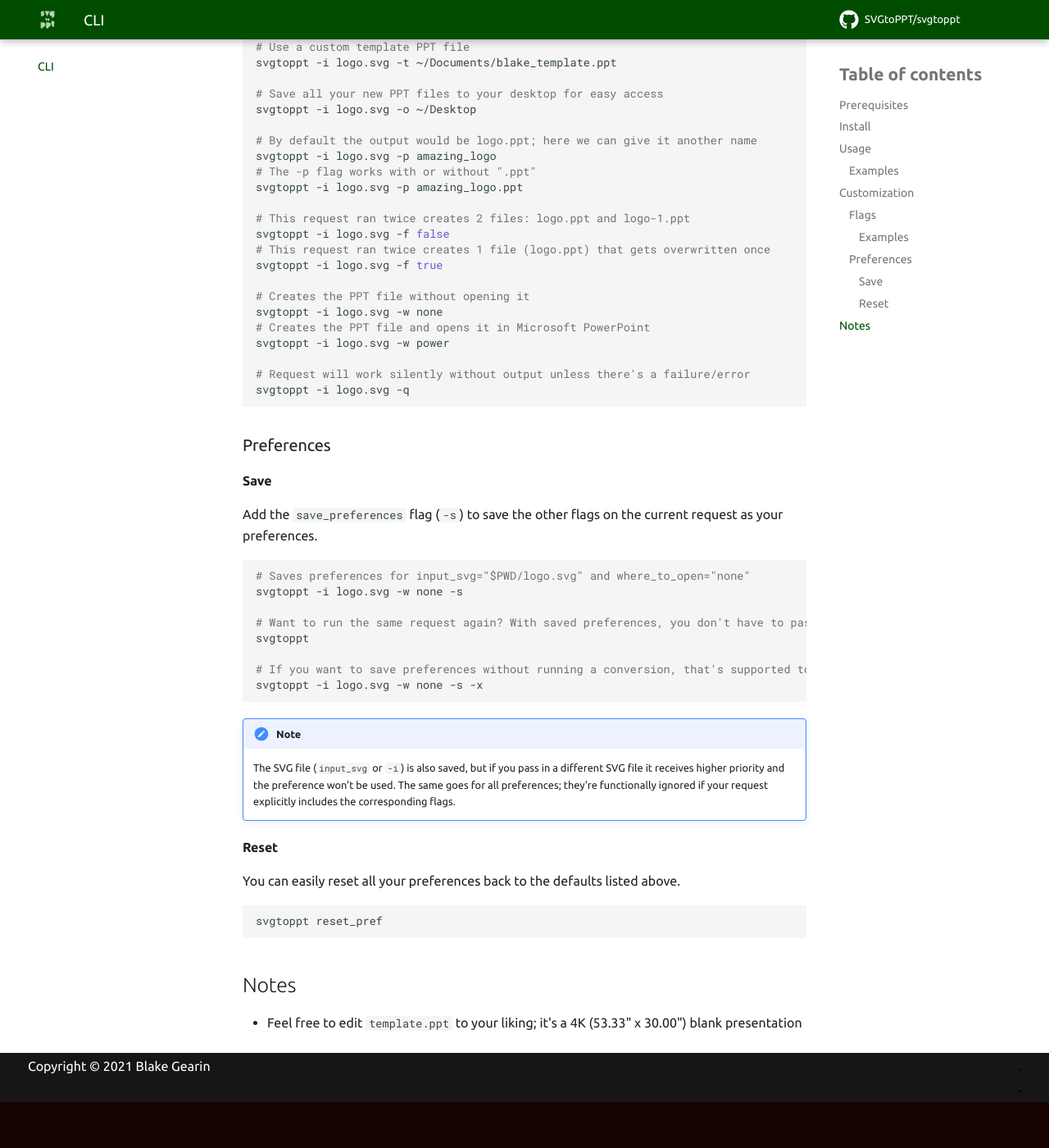
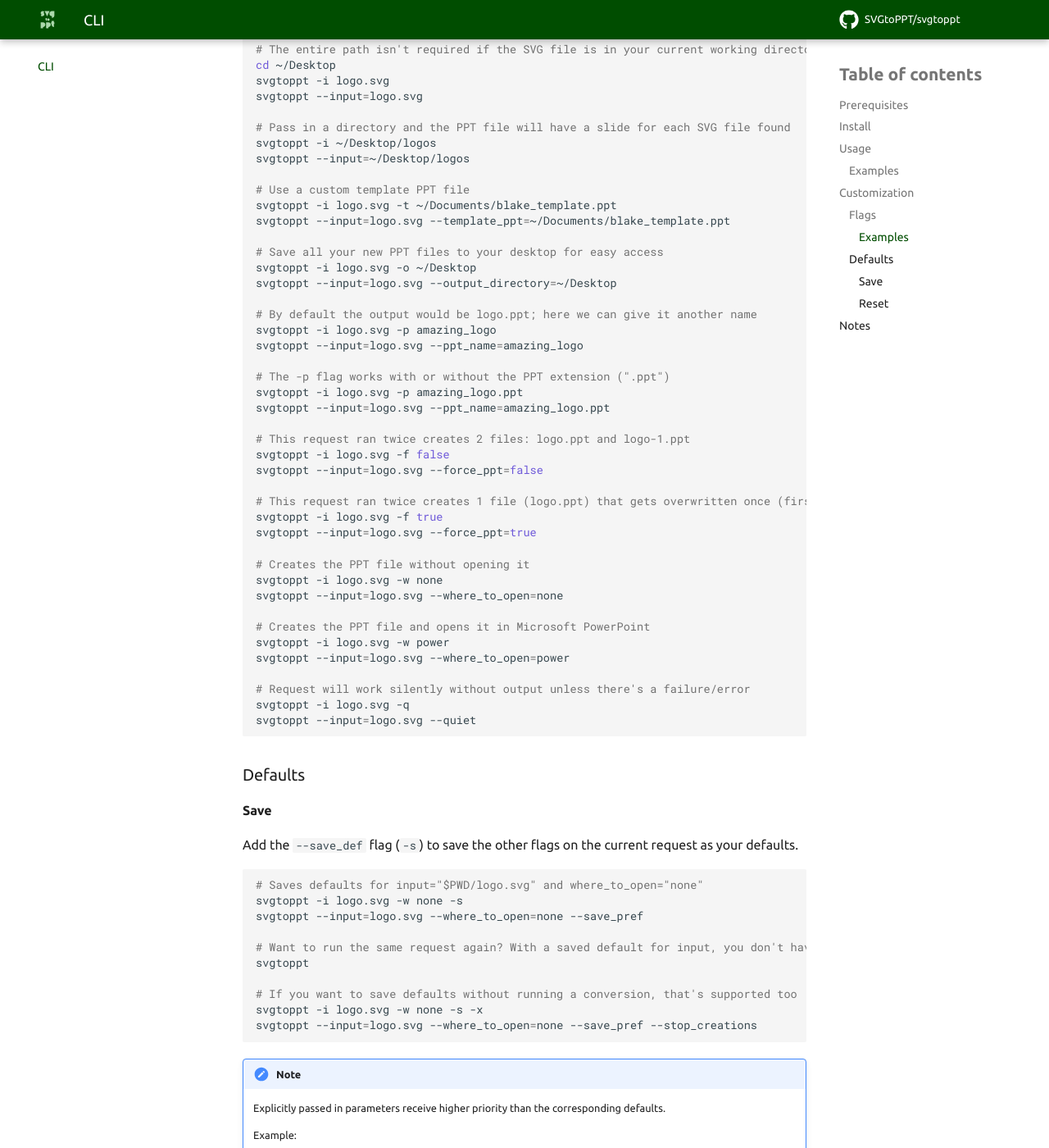
Before and after one commit to SVGtoPPT/svgtoppt-website, an MkDocs documentation site: the page built from docs/cli.md, in a window 1280 px wide and 1400 px high, scrolled down 2686 px. Shown: the whole window at 82% size. Built offline with MkDocs 1.6.1 and Material for MkDocs 9.7.7, drawn with Linux system fonts in a browser that asks for light colours; emoji names are drawn with the system emoji font; comment, search, counter and statistics services are not loaded; before the commit the page ends 4030 px from its top, so only the background shows below that; some of the changed text lies outside the part shown.

Commit message:
Updated CLI and Alfred to include input dir

````diff
--- a/docs/alfred.md
+++ b/docs/alfred.md
@@ -76,7 +76,7 @@
 ## Usage
 
 1. Launch Alfred (default is `Cmd` + `Space`)
-2. Type `svg`, a space, and the name of your SVG file
+2. Type `svg`, a space, and the name of your SVG file or directory
 3. Select your file from Alfred's search results
 4. Workflow will work in the background and open the new PPT file in Keynote when finished
 5. Select all vectors `Ctrl` + `A`
--- a/docs/cli.md
+++ b/docs/cli.md
@@ -78,81 +78,108 @@
 
 ## Customization
 
-If the standard configuration doesn't fit your workflow, that's ok! You can use flags to specify single-use functionality or change the defaults permanently via preferences.
+If the standard configuration doesn't fit your workflow, that's ok! You can use flags to specify single-use functionality or change the defaults.
 
 ### Flags
 
-| Name | Flag | Default Value | Description |
-|--|:---:|--|--|
-| input_svg | `-i` | none; required input | Filepath of the SVG file to be converted |
-| template_ppt | `-t` | `~/svg-to-keynote/template.ppt` | Filepath of the template PPT |
-| output_directory | `-o` | `~/svg-to-keynote/Output` | Filepath of the directory where PPT files are output |
-| ppt_name | `-p` | the name of the SVG file<br>(e.g. `my_logo.svg` becomes `my_logo.ppt`) | The name of the PPT file that is output |
-| force_ppt | `-f` | `false` | `false` : creates a new, unique PPT file each time a command is run<br><br>`true` : makes it [idempotent](https://mortoray.com/2014/09/05/what-is-an-idempotent-function/); has the potential to overwrite an existing PPT file |
-| where_to_open | `-w` | `keynote` | Where the PPT file is opened in after it's created<br><br>**Options**<br>Don't open: `none`<br> Apple Keynote: `keynote`<br>Microsoft PowerPoint: `power`<br>Libre Office: `libre`<br>Apache OpenOffice: `oo` |
-| quiet | `-q` | `false` | Quiet mode to prevent output |
+| Long Flag | Short Flag | Default Value | Description |
+|:--|:---:|--|--|
+| &#x2011;&#x2011;input | `-i` | none; required | Filepath of the SVG file or directory to be converted |
+| &#x2011;&#x2011;template_ppt | `-t` | `~/svg-to-keynote/template.ppt` | Filepath of the template PPT |
+| &#x2011;&#x2011;output_directory | `-o` | `~/svg-to-keynote/Output` | Filepath of the directory where PPT files are output |
+| &#x2011;&#x2011;ppt_name | `-p` | the name of the SVG file<br>(e.g. `my_logo.svg` becomes `my_logo.ppt`) | The name of the PPT file that is output |
+| &#x2011;&#x2011;force_ppt | `-f` | `false` | `false` : creates a new, unique PPT file each time a command is run<br><br>`true` : makes it [idempotent](https://mortoray.com/2014/09/05/what-is-an-idempotent-function/); has the potential to overwrite an existing PPT file |
+| &#x2011;&#x2011;where_to_open | `-w` | `keynote` | Where the PPT file is opened in after it's created<br><br>**Options**<br>Don't open: `none`<br> Apple Keynote: `keynote`<br>Microsoft PowerPoint: `power`<br>Libre Office: `libre`<br>Apache OpenOffice: `oo` |
+| &#x2011;&#x2011;quiet | `-q` | `false` | Quiet mode to prevent output |
 
 #### Examples
 
 ``` bash
 # The -i flag is required in all requests
 svgtoppt -i ~/Desktop/logo.svg
+svgtoppt --input=~/Desktop/logo.svg
+
 # The entire path isn't required if the SVG file is in your current working directory
 cd ~/Desktop
 svgtoppt -i logo.svg
+svgtoppt --input=logo.svg
+
+# Pass in a directory and the PPT file will have a slide for each SVG file found
+svgtoppt -i ~/Desktop/logos
+svgtoppt --input=~/Desktop/logos
 
 # Use a custom template PPT file
 svgtoppt -i logo.svg -t ~/Documents/blake_template.ppt
+svgtoppt --input=logo.svg --template_ppt=~/Documents/blake_template.ppt
 
 # Save all your new PPT files to your desktop for easy access
 svgtoppt -i logo.svg -o ~/Desktop
+svgtoppt --input=logo.svg --output_directory=~/Desktop
 
 # By default the output would be logo.ppt; here we can give it another name
 svgtoppt -i logo.svg -p amazing_logo
-# The -p flag works with or without ".ppt"
+svgtoppt --input=logo.svg --ppt_name=amazing_logo
+
+# The -p flag works with or without the PPT extension (".ppt")
 svgtoppt -i logo.svg -p amazing_logo.ppt
+svgtoppt --input=logo.svg --ppt_name=amazing_logo.ppt
 
 # This request ran twice creates 2 files: logo.ppt and logo-1.ppt
 svgtoppt -i logo.svg -f false
-# This request ran twice creates 1 file (logo.ppt) that gets overwritten once
+svgtoppt --input=logo.svg --force_ppt=false
+
+# This request ran twice creates 1 file (logo.ppt) that gets overwritten once (first one is not recoverable)
 svgtoppt -i logo.svg -f true
+svgtoppt --input=logo.svg --force_ppt=true
 
 # Creates the PPT file without opening it
 svgtoppt -i logo.svg -w none
+svgtoppt --input=logo.svg --where_to_open=none
+
 # Creates the PPT file and opens it in Microsoft PowerPoint
 svgtoppt -i logo.svg -w power
+svgtoppt --input=logo.svg --where_to_open=power
 
 # Request will work silently without output unless there's a failure/error
 svgtoppt -i logo.svg -q
+svgtoppt --input=logo.svg --quiet
 ```
 
-### Preferences
+### Defaults
 
 #### Save
 
-Add the `save_preferences` flag (`-s`) to save the other flags on the current request as your preferences.
+Add the `--save_def` flag (`-s`) to save the other flags on the current request as your defaults.
 
 ``` bash
-# Saves preferences for input_svg="$PWD/logo.svg" and where_to_open="none"
+# Saves defaults for input="$PWD/logo.svg" and where_to_open="none"
 svgtoppt -i logo.svg -w none -s
+svgtoppt --input=logo.svg --where_to_open=none --save_pref
 
-# Want to run the same request again? With saved preferences, you don't have to pass in anything
+# Want to run the same request again? With a saved default for input, you don't have to pass in anything
 svgtoppt
 
-# If you want to save preferences without running a conversion, that's supported too
+# If you want to save defaults without running a conversion, that's supported too
 svgtoppt -i logo.svg -w none -s -x
+svgtoppt --input=logo.svg --where_to_open=none --save_pref --stop_creations
 ```
 
 !!! note
 
-    The SVG file (`input_svg` or `-i`) is also saved, but if you pass in a different SVG file it receives higher priority and the preference won't be used. The same goes for all preferences; they're functionally ignored if your request explicitly includes the corresponding flags.
+    Explicitly passed in parameters receive higher priority than the corresponding defaults.
+
+    Example:
+    ``` bash
+    # If you have a default where_to_open=libre it gets ignored by this request and Keynote will open
+    svgtoppt --input=logo.svg --where_to_open=keynote
+    ```
 
 #### Reset
 
-You can easily reset all your preferences back to the defaults listed above.
+You can easily reset all your defaults back to the ones listed above.
 
 ``` bash
-svgtoppt reset_pref
+svgtoppt reset_def
 ```
 
 ## Notes
````
